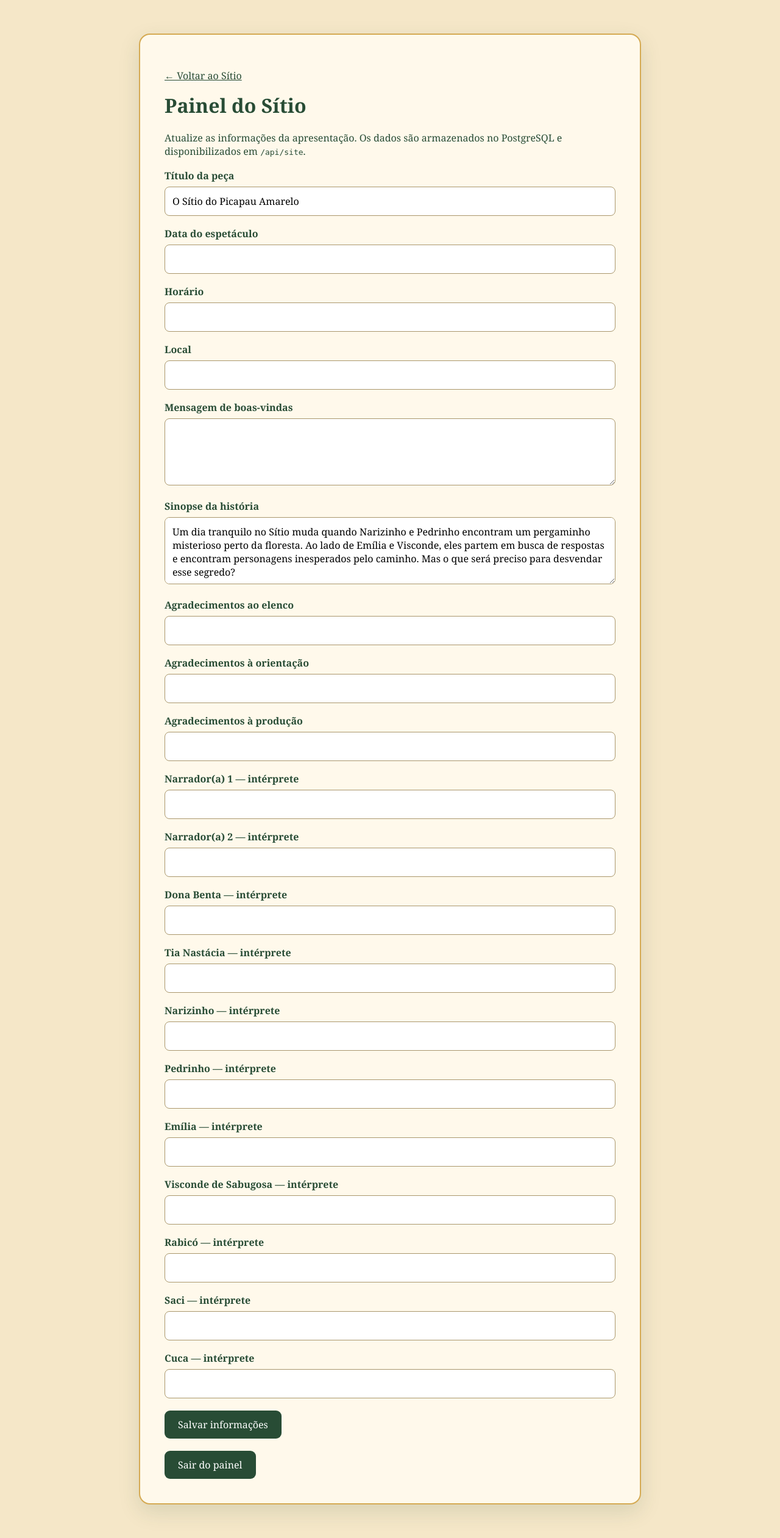
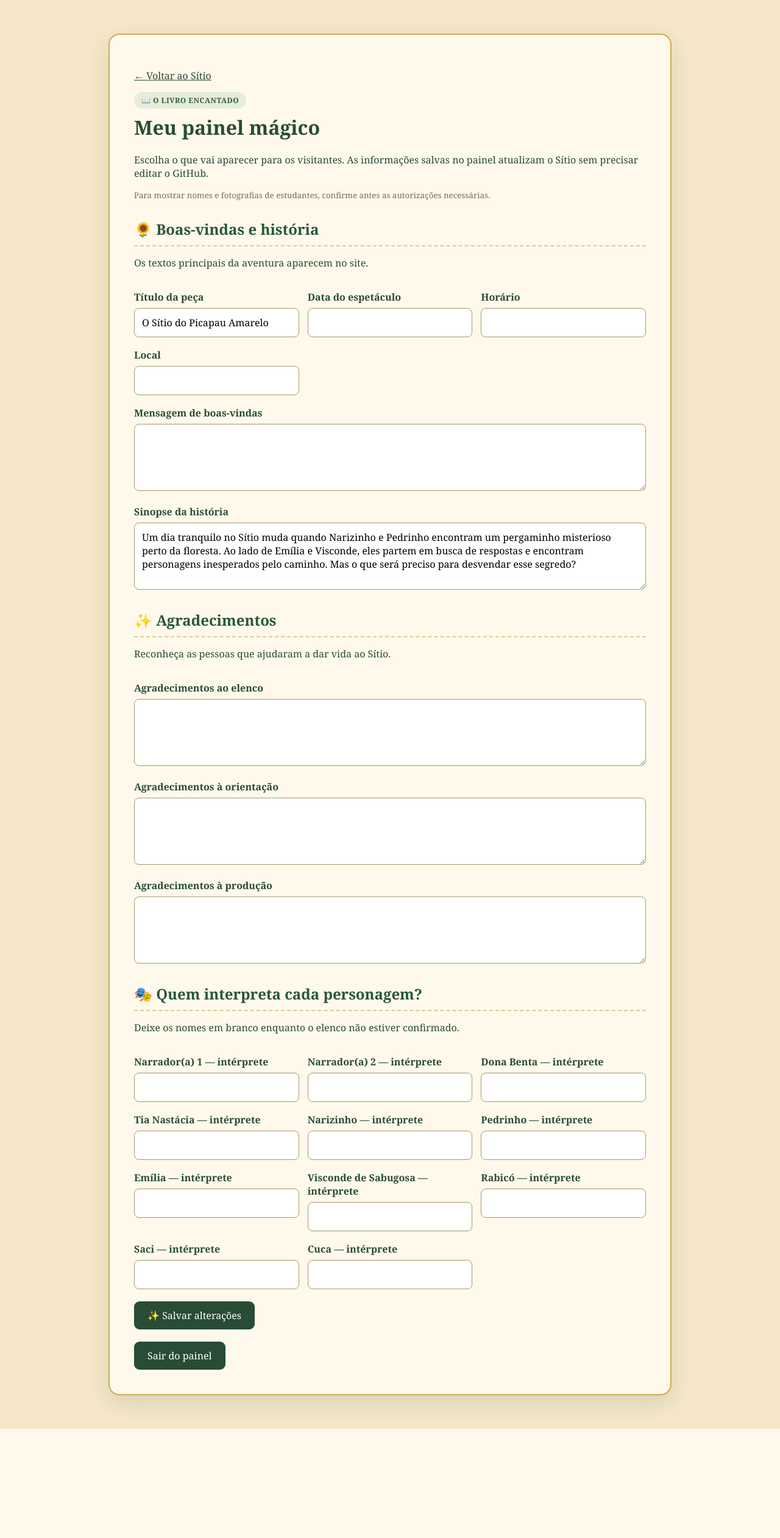
Before and after one commit to luizrogeriodellanhol-a11y/sitio-do-picapau-amarelo, a Flask app: page /admin in a window 1280 px wide. Shown: the whole page at 61% size. After the commit the page ends 2343 px from the top, so only its background shows below. Run offline with Flask 3, Linux system fonts and the light colour scheme; the visitor is signed in with stand-in values (Sample User, id 1).

Commit message:
Organizar painel por história, agradecimentos e elenco

```diff
--- a/templates/admin.html
+++ b/templates/admin.html
@@ -1,21 +1,28 @@
 <!doctype html>
 <html lang="pt-BR"><head><meta charset="utf-8"><meta name="viewport" content="width=device-width,initial-scale=1">
-<title>Administração — Sítio do Picapau Amarelo</title>
-<style>body{background:#f5e7c8;color:#284c35;font-family:Georgia,serif;margin:0;padding:30px 16px}main{max-width:740px;margin:25px auto;background:#fff9eb;border:2px solid #d5aa53;border-radius:18px;padding:clamp(20px,5vw,40px);box-shadow:0 12px 35px #284c3522}h1{margin-top:0}label{display:block;font-weight:bold;margin:18px 0 7px}input,textarea{width:100%;box-sizing:border-box;border:1px solid #aa976c;border-radius:8px;padding:12px;font:inherit;background:white}textarea{min-height:110px}button{margin-top:20px;padding:12px 22px;background:#284c35;color:white;border:0;border-radius:9px;cursor:pointer;font:inherit}a{color:#284c35}.message{padding:12px;background:#e3efd8;border-radius:8px}.error{background:#f6d8d8}</style></head>
-<body><main><p><a href="/">← Voltar ao Sítio</a></p><h1>{% if login %}Acesso administrativo{% else %}Painel do Sítio{% endif %}</h1>
+<title>Meu Livro Encantado — Administração</title>
+<style>body{background:#f5e7c8;color:#284c35;font-family:Georgia,serif;margin:0;padding:30px 16px}main{max-width:840px;margin:25px auto;background:#fff9eb;border:2px solid #d5aa53;border-radius:18px;padding:clamp(20px,5vw,40px);box-shadow:0 12px 35px #284c3522}h2{margin:28px 0 5px;color:#28563a;border-bottom:2px dashed #ddc99a;padding-bottom:10px}small{display:block;color:#786b55;line-height:1.5;margin:3px 0 14px}.fields{display:grid;grid-template-columns:repeat(auto-fit,minmax(230px,1fr));gap:0 14px}.field{min-width:0}.field.wide{grid-column:1/-1}.pill{display:inline-block;background:#e6edd9;color:#315a3c;border-radius:30px;padding:5px 12px;font-size:.75rem;letter-spacing:.04em;font-weight:bold;margin-bottom:9px}h1{margin-top:0}label{display:block;font-weight:bold;margin:18px 0 7px}input,textarea{width:100%;box-sizing:border-box;border:1px solid #aa976c;border-radius:8px;padding:12px;font:inherit;background:white}textarea{min-height:110px}button{margin-top:20px;padding:12px 22px;background:#284c35;color:white;border:0;border-radius:9px;cursor:pointer;font:inherit}a{color:#284c35}.message{padding:12px;background:#e3efd8;border-radius:8px}.error{background:#f6d8d8}</style></head>
+<body><main><p><a href="/">← Voltar ao Sítio</a></p><span class="pill">📖 O LIVRO ENCANTADO</span><h1>{% if login %}Acesso administrativo{% else %}Meu painel mágico{% endif %}</h1>
 {% if error %}<p class="message error" role="alert">{{error}}</p>{% endif %}
 {% if notice %}<p class="message" role="status">{{notice}}</p>{% endif %}
 {% if login %}
 <form method="post"><input type="hidden" name="csrf" value="{{csrf}}"><label for="password">Senha do administrador</label><input id="password" name="password" type="password" required autocomplete="current-password"><button>Entrar</button></form>
 {% else %}
-<p>Atualize as informações da apresentação. Os dados são armazenados no PostgreSQL e disponibilizados em <code>/api/site</code>.</p>
+<p>Escolha o que vai aparecer para os visitantes. As informações salvas no painel atualizam o Sítio sem precisar editar o GitHub.</p><small>Para mostrar nomes e fotografias de estudantes, confirme antes as autorizações necessárias.</small>
 <form method="post"><input type="hidden" name="csrf" value="{{csrf}}">
+<h2>🌻 Boas-vindas e história</h2><p>Os textos principais da aventura aparecem no site.</p>
+<div class="fields">
 {% for key, label in fields.items() %}
+{% if key == "credits_cast" %}</div><h2>✨ Agradecimentos</h2><p>Reconheça as pessoas que ajudaram a dar vida ao Sítio.</p><div class="fields">{% endif %}
+{% if key == "actor_0" %}</div><h2>🎭 Quem interpreta cada personagem?</h2><p>Deixe os nomes em branco enquanto o elenco não estiver confirmado.</p><div class="fields">{% endif %}
+<div class="field {% if key in ['welcome','synopsis'] or key.startswith('credits_') %}wide{% endif %}">
 <label for="{{key}}">{{label}}</label>
-{% if key in ["welcome","synopsis"] %}<textarea id="{{key}}" name="{{key}}" maxlength="5000">{{values.get(key,"")}}</textarea>
+{% if key in ["welcome","synopsis"] or key.startswith('credits_') %}<textarea id="{{key}}" name="{{key}}" maxlength="5000">{{values.get(key,"")}}</textarea>
 {% else %}<input id="{{key}}" name="{{key}}" value="{{values.get(key,"")}}" maxlength="5000">{% endif %}
+</div>
 {% endfor %}
-<button>Salvar informações</button></form>
+</div>
+<button>✨ Salvar alterações</button></form>
 <form method="post" action="/admin/logout"><input type="hidden" name="csrf" value="{{csrf}}"><button type="submit">Sair do painel</button></form>
 {% endif %}
 </main></body></html>
```
